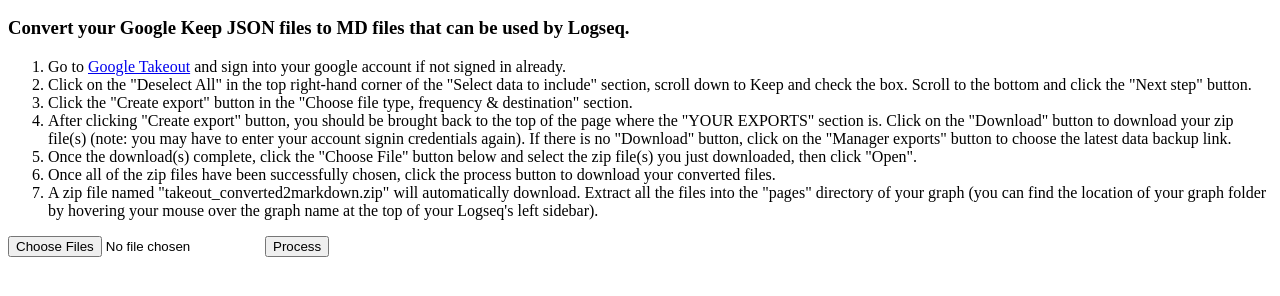
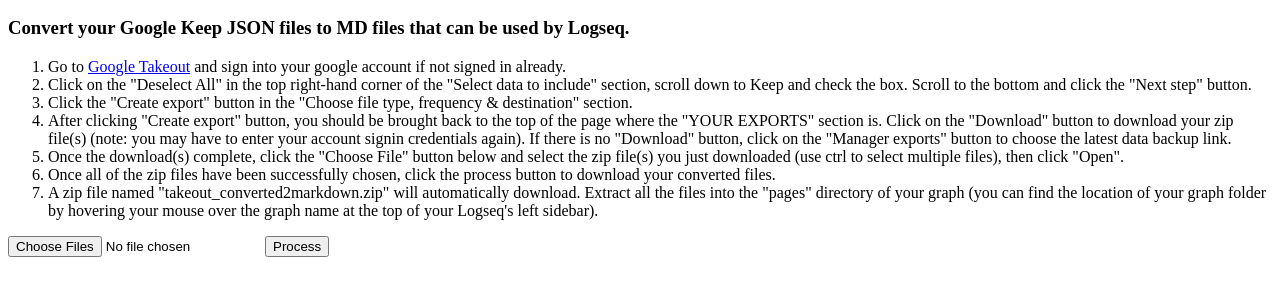
Before and after one commit to djmenig/gKeepDC, a website built with Parcel: page index.html in a window 1280 px wide. Shown: the part 110-406 px from the top of the page. Built offline with nearby package versions, Linux system fonts and the light colour scheme.

Commit message:
Update instructions

```diff
--- a/index.html
+++ b/index.html
@@ -17,7 +17,7 @@
         <li>Click on the "Deselect All" in the top right-hand corner of the "Select data to include" section, scroll down to Keep and check the box. Scroll to the bottom and click the "Next step" button.</li>
         <li>Click the "Create export" button in the "Choose file type, frequency & destination" section.</li>
         <li>After clicking "Create export" button, you should be brought back to the top of the page where the "YOUR EXPORTS" section is. Click on the "Download" button to download your zip file(s) (note: you may have to enter your account signin credentials again). If there is no "Download" button, click on the "Manager exports" button to choose the latest data backup link.</li>
-        <li>Once the download(s) complete, click the "Choose File" button below and select the zip file(s) you just downloaded, then click "Open".</li>
+        <li>Once the download(s) complete, click the "Choose File" button below and select the zip file(s) you just downloaded (use ctrl to select multiple files), then click "Open".</li>
         <li>Once all of the zip files have been successfully chosen, click the process button to download your converted files.</li>
         <li>A zip file named "takeout_converted2markdown.zip" will automatically download. Extract all the files into the "pages" directory of your graph (you can find the location of your graph folder by hovering your mouse over the graph name at the top of your Logseq's left sidebar).</li>
     </ol>
```
